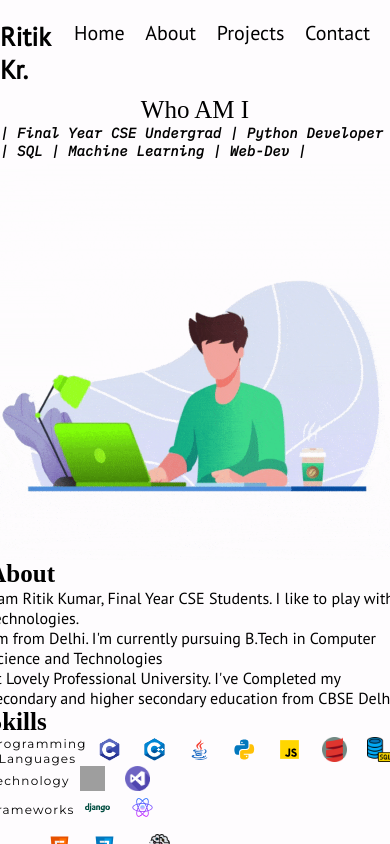
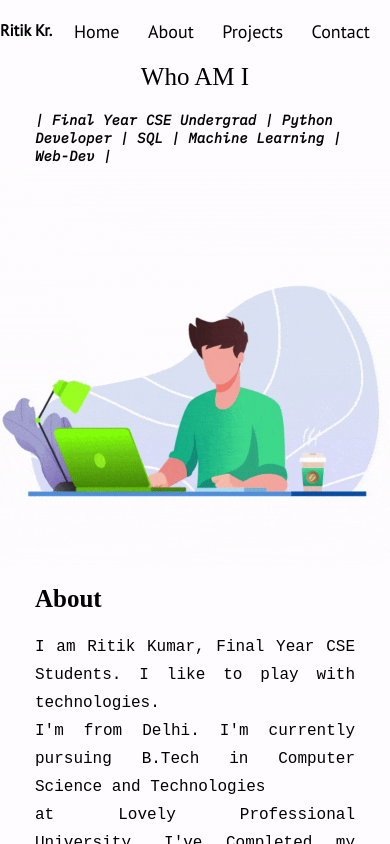
Before and after one commit to ritikkr/ritikkr.github.io, a React (Create React App) app: page / in a window 390 px wide. Both pictures are taken after a click on the link "About". Shown: the top 844 px of the page. Built offline with nearby package versions, Linux system fonts and the light colour scheme; grey boxes are pictures that could not be loaded; a web font is replaced by a local one.

Commit message:
some css changes has been update

```diff
--- a/src/Components/About.js
+++ b/src/Components/About.js
@@ -57,10 +57,7 @@ const About = () => {
                         <img src={python} alt="" class="aboutIcon" />
                     </li>
                     <li>
-                        <img src={js}alt="" />
-                    </li>
-                    <li>
-                        <img src={scalaIcon}alt="" height="40px" width="40px" class="aboutIcon"/>
+                        <img src={js}alt="" class="aboutIcon" />
                     </li>
                     <li>
                         <img src={sqlIcon}alt="" height="40px" width="40px" class="icon-m" class="aboutIcon" />
--- a/src/Components/CSS/About.css
+++ b/src/Components/CSS/About.css
@@ -9,11 +9,13 @@
   background-color: #FEFCFE;
 }
 .Aboutcontainer {
-  height: 70%;
+  height: 100%;
   margin-top: 10px;
 }
 .About-title-font {
   font-family: "Big Shoulders Stencil Text", cursive;
+  font-size: 24px;
+  margin: 20px auto;
 }
 .About-title {
   display: flex;
@@ -31,6 +33,7 @@
   font-weight: 800;
 }
 .About-container {
+  width: 100%;
   display: flex;
   justify-content: space-evenly;
   align-items: center;
@@ -40,6 +43,13 @@
   flex-direction: row;
   height: 500px;
 }
+.Introduction-div{
+  width: 100%;
+}
+.Introduction, .skills-container, .main-heading{
+  padding: 0 35px;
+}
+
 .language-stack {
   width: 33.3%;
 }
@@ -87,28 +97,39 @@
    font-size: 14px;
    letter-spacing: 0.11px;
  }
- .Introduction-div{
-   margin-left: 0px;
-   margin-right: 0px;
- }
+
  .About-title-font{
    font-size: 25px;
+   margin: 20px auto;
  }
 
  .skills-set{
    flex-direction: column;
+   margin: 10px auto;
  }
  .skills-container ul {
   flex-direction: row;
+  margin: 20px auto;
+  padding-left: 10px;
 }
 .skills-container ul li {
   margin: auto 10px;
 }
 .skill-subtitle{
   font-size: 12px;
+  font-weight: 300;
+  line-height: 28px;
 }
- img{
+.aboutIcon{
    height: 25px;
    width: 25px;
- }
+  }
+  .Introduction{
+    text-align: justify;
+    font-family: monospace;
+    font-weight: 300;
+    font-size: 16px;
+    line-height: 28px;
+  }
+
 }
--- a/src/Components/CSS/Body.css
+++ b/src/Components/CSS/Body.css
@@ -13,7 +13,7 @@
 
 }
 .about-left-container {
-  margin: 0 auto;
+  margin: 0 35px;
 }
 #handGesture {
   display: inline-flex;
--- a/src/Components/CSS/Nav.css
+++ b/src/Components/CSS/Nav.css
@@ -59,4 +59,13 @@
     .menu-div ul{
         justify-content: space-between;
     }
+    .menu-div a{
+        font-size: 18px;
+    }
+    .menu-div a:hover{
+        font-size: 20px;
+    }
+    #nameLogo{
+        font-size: 16px;
+    }
 }
```
